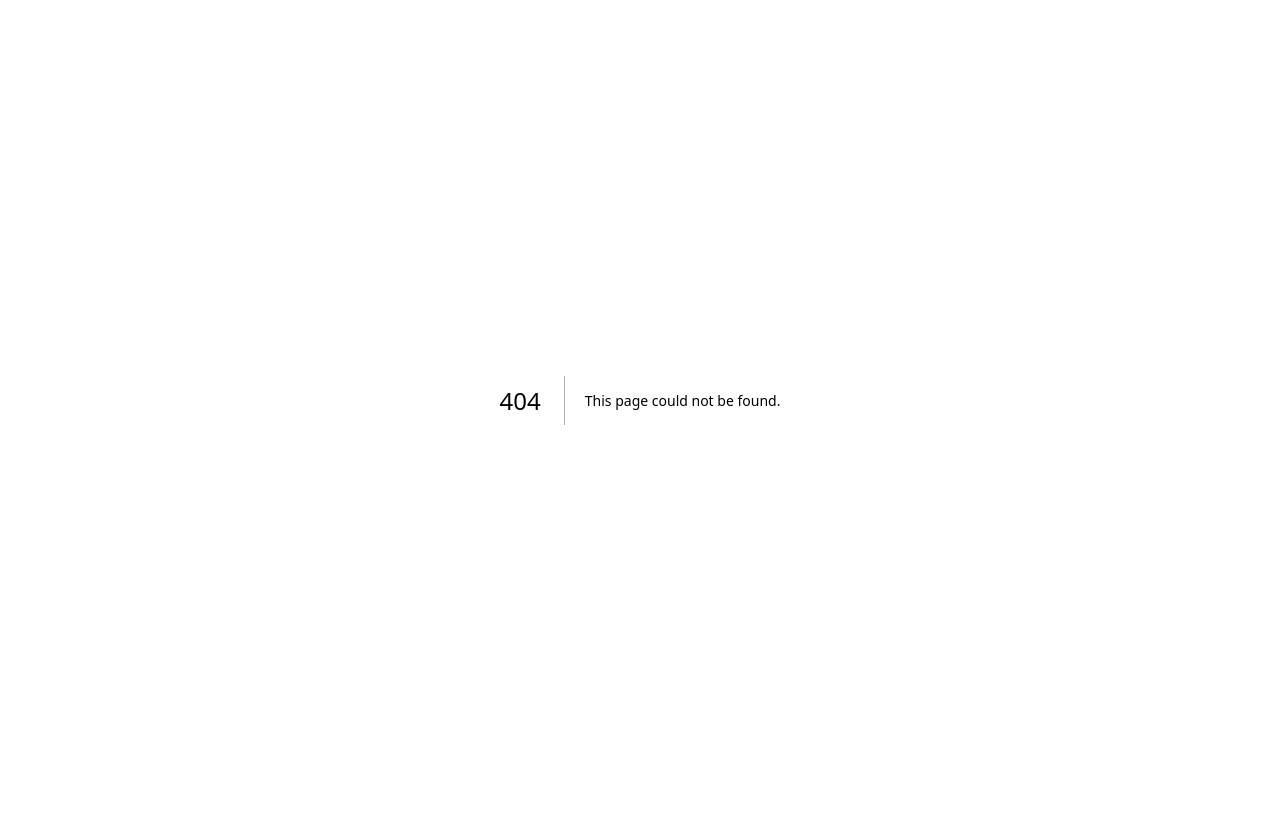
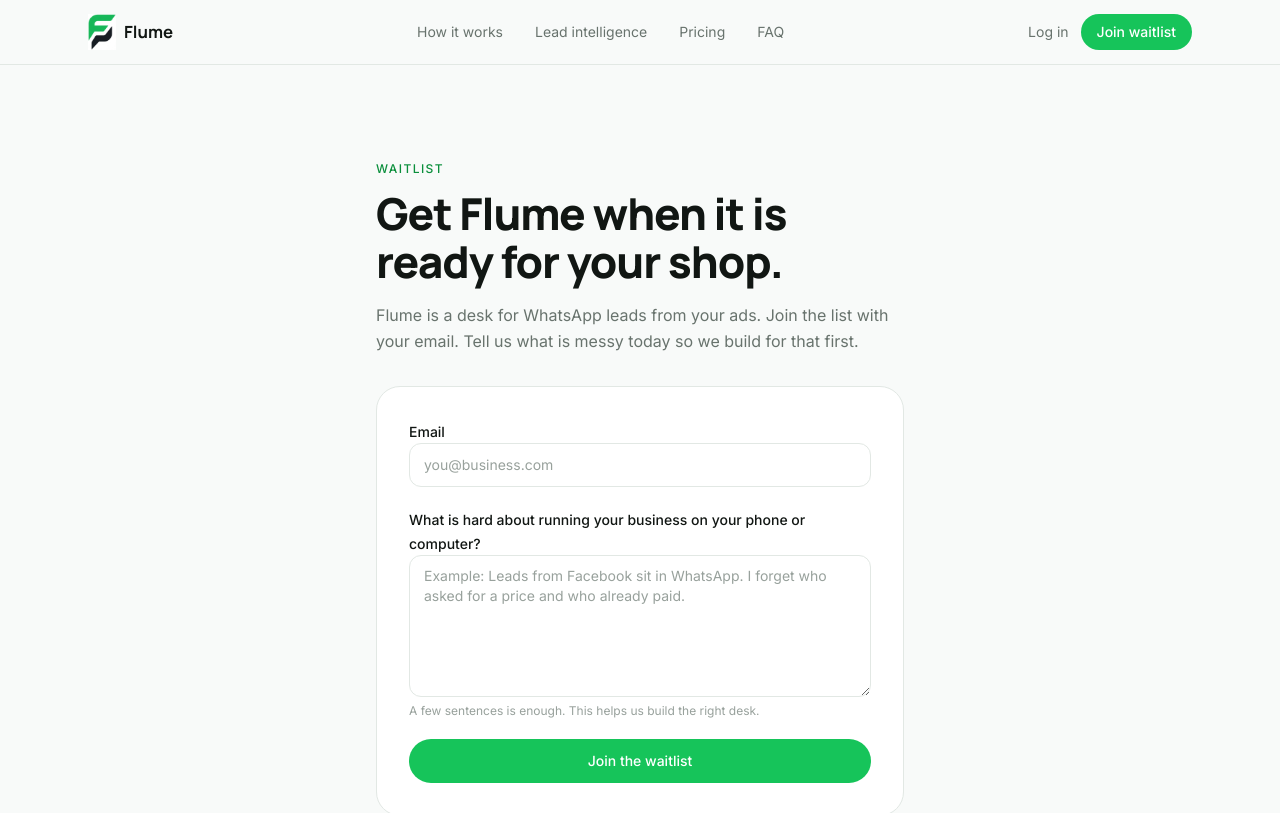
Before and after one commit to Tochi8/flume, a Next.js app: page /waitlist in a window 1280 px wide. Before the commit this address had no page. Shown: the top 813 px of the page. Built offline with nearby package versions, Linux system fonts and the light colour scheme.

Commit message:
Add Flume waitlist page with email and problem fields

```diff
--- /dev/null
+++ b/src/app/(marketing)/waitlist/page.tsx
@@ -0,0 +1,30 @@
+import { MarketingNav } from "@/components/layout/marketing-nav";
+import { MarketingFooter } from "@/components/layout/marketing-footer";
+import { WaitlistForm } from "@/components/marketing/waitlist-form";
+
+export const metadata = {
+  title: "Join the Flume waitlist",
+  description: "Get early access to Flume and tell us what is hard about running your business digitally.",
+};
+
+export default function WaitlistPage() {
+  return (
+    <>
+      <MarketingNav />
+      <main className="max-w-xl mx-auto px-6 pt-16 pb-20 md:pt-24">
+        <p className="text-xs font-medium tracking-[0.12em] uppercase text-green-dark">Waitlist</p>
+        <h1 className="mt-3 font-display font-extrabold text-[36px] leading-[1.1] md:text-[44px] text-ink tracking-tight">
+          Get Flume when it is ready for your shop.
+        </h1>
+        <p className="mt-4 text-sub leading-relaxed">
+          Flume is a desk for WhatsApp leads from your ads. Join the list with your email.
+          Tell us what is messy today so we build for that first.
+        </p>
+        <div className="mt-8">
+          <WaitlistForm />
+        </div>
+      </main>
+      <MarketingFooter />
+    </>
+  );
+}
--- /dev/null
+++ b/src/app/api/waitlist/route.js
@@ -0,0 +1,51 @@
+import { NextResponse } from "next/server";
+import { hasSupabaseAdmin, supabaseAdmin } from "../../../../lib/supabase";
+
+const EMAIL = /^[^\s@]+@[^\s@]+\.[^\s@]+$/;
+
+export async function POST(request) {
+  let body;
+  try {
+    body = await request.json();
+  } catch {
+    return NextResponse.json({ ok: false, error: "invalid_json" }, { status: 400 });
+  }
+
+  const email = String(body?.email || "").trim().toLowerCase();
+  const problem = String(body?.problem || "").trim();
+
+  if (!EMAIL.test(email)) {
+    return NextResponse.json({ ok: false, error: "email_required" }, { status: 400 });
+  }
+  if (problem.length < 8) {
+    return NextResponse.json({ ok: false, error: "problem_required" }, { status: 400 });
+  }
+  if (problem.length > 2000) {
+    return NextResponse.json({ ok: false, error: "problem_too_long" }, { status: 400 });
+  }
+
+  if (!hasSupabaseAdmin()) {
+    return NextResponse.json({
+      ok: true,
+      stored: false,
+      note: "Waitlist saved on this request only. Add the waitlist table and service role key to keep signups.",
+    });
+  }
+
+  const db = supabaseAdmin();
+  const { error } = await db.from("waitlist").upsert(
+    { email, problem },
+    { onConflict: "email" }
+  );
+
+  if (error) {
+    console.error("waitlist insert", error.message);
+    return NextResponse.json({
+      ok: true,
+      stored: false,
+      note: "Could not write to the waitlist table. Run supabase/migrations/20260907_waitlist.sql.",
+    });
+  }
+
+  return NextResponse.json({ ok: true, stored: true });
+}
--- a/src/components/layout/marketing-footer.tsx
+++ b/src/components/layout/marketing-footer.tsx
@@ -9,6 +9,9 @@
         A calm sales operating system built around WhatsApp, for SMEs across Nigeria and Africa.
       </p>
       <nav className="mt-6 flex flex-wrap gap-x-6 gap-y-2 text-sm text-sub">
+        <Link href="/waitlist" className="hover:text-ink transition-colors">
+          Waitlist
+        </Link>
         <Link href="/privacy" className="hover:text-ink transition-colors">
           Privacy
         </Link>
--- a/src/components/layout/marketing-nav.tsx
+++ b/src/components/layout/marketing-nav.tsx
@@ -32,7 +32,7 @@
             Log in
           </Link>
           <Button asChild size="sm" className="hidden sm:inline-flex">
-            <Link href="/signup">Start for free</Link>
+            <Link href="/waitlist">Join waitlist</Link>
           </Button>
           <button
             type="button"
@@ -60,7 +60,7 @@
             Log in
           </Link>
           <Button asChild className="w-full" onClick={() => setOpen(false)}>
-            <Link href="/signup">Start for free</Link>
+            <Link href="/waitlist">Join waitlist</Link>
           </Button>
         </div>
       )}
--- /dev/null
+++ b/src/components/marketing/waitlist-form.tsx
@@ -0,0 +1,86 @@
+"use client";
+
+import { useState } from "react";
+import { Button } from "@/components/ui/button";
+import { Input } from "@/components/ui/input";
+import { Label } from "@/components/ui/label";
+import { Textarea } from "@/components/ui/textarea";
+
+export function WaitlistForm() {
+  const [email, setEmail] = useState("");
+  const [problem, setProblem] = useState("");
+  const [busy, setBusy] = useState(false);
+  const [done, setDone] = useState(false);
+  const [error, setError] = useState("");
+
+  async function submit(e: React.FormEvent) {
+    e.preventDefault();
+    setError("");
+    setBusy(true);
+    try {
+      const res = await fetch("/api/waitlist", {
+        method: "POST",
+        headers: { "Content-Type": "application/json" },
+        body: JSON.stringify({ email, problem }),
+      });
+      const data = await res.json();
+      if (!res.ok || !data.ok) {
+        if (data.error === "email_required") setError("Enter a real email address.");
+        else if (data.error === "problem_required") setError("Tell us a bit about the problem. A short sentence is enough.");
+        else setError("Could not join the waitlist. Try again.");
+        return;
+      }
+      setDone(true);
+    } catch {
+      setError("Could not join the waitlist. Check your connection and try again.");
+    } finally {
+      setBusy(false);
+    }
+  }
+
+  if (done) {
+    return (
+      <div className="rounded-feature border border-border bg-surface p-6 md:p-8">
+        <h2 className="font-display font-semibold text-xl text-ink">You are on the list.</h2>
+        <p className="mt-3 text-sub leading-relaxed">
+          We will write to {email} when Flume is ready for you. Keep an eye on that inbox.
+        </p>
+      </div>
+    );
+  }
+
+  return (
+    <form onSubmit={submit} className="rounded-feature border border-border bg-surface p-6 md:p-8 space-y-5">
+      <div className="space-y-1.5">
+        <Label htmlFor="waitlist-email">Email</Label>
+        <Input
+          id="waitlist-email"
+          type="email"
+          required
+          autoComplete="email"
+          placeholder="you@business.com"
+          value={email}
+          onChange={(e) => setEmail(e.target.value)}
+        />
+      </div>
+      <div className="space-y-1.5">
+        <Label htmlFor="waitlist-problem">What is hard about running your business on your phone or computer?</Label>
+        <Textarea
+          id="waitlist-problem"
+          required
+          rows={6}
+          minLength={8}
+          maxLength={2000}
+          placeholder="Example: Leads from Facebook sit in WhatsApp. I forget who asked for a price and who already paid."
+          value={problem}
+          onChange={(e) => setProblem(e.target.value)}
+        />
+        <p className="text-xs text-faint">A few sentences is enough. This helps us build the right desk.</p>
+      </div>
+      {error && <p className="text-sm text-danger">{error}</p>}
+      <Button type="submit" className="w-full" disabled={busy}>
+        {busy ? "Joining…" : "Join the waitlist"}
+      </Button>
+    </form>
+  );
+}
```
Also changed, not shown: 1 other file (tests, documents, lock files or other folders).
